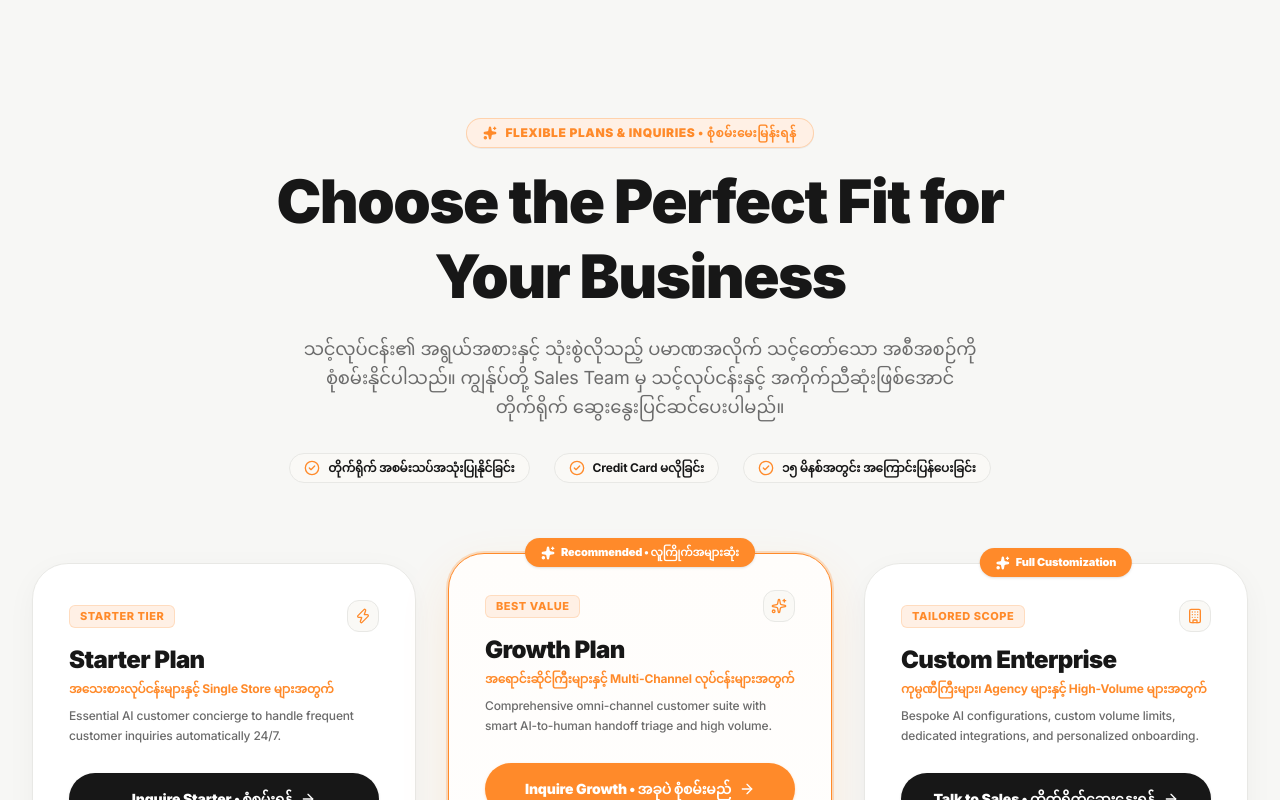
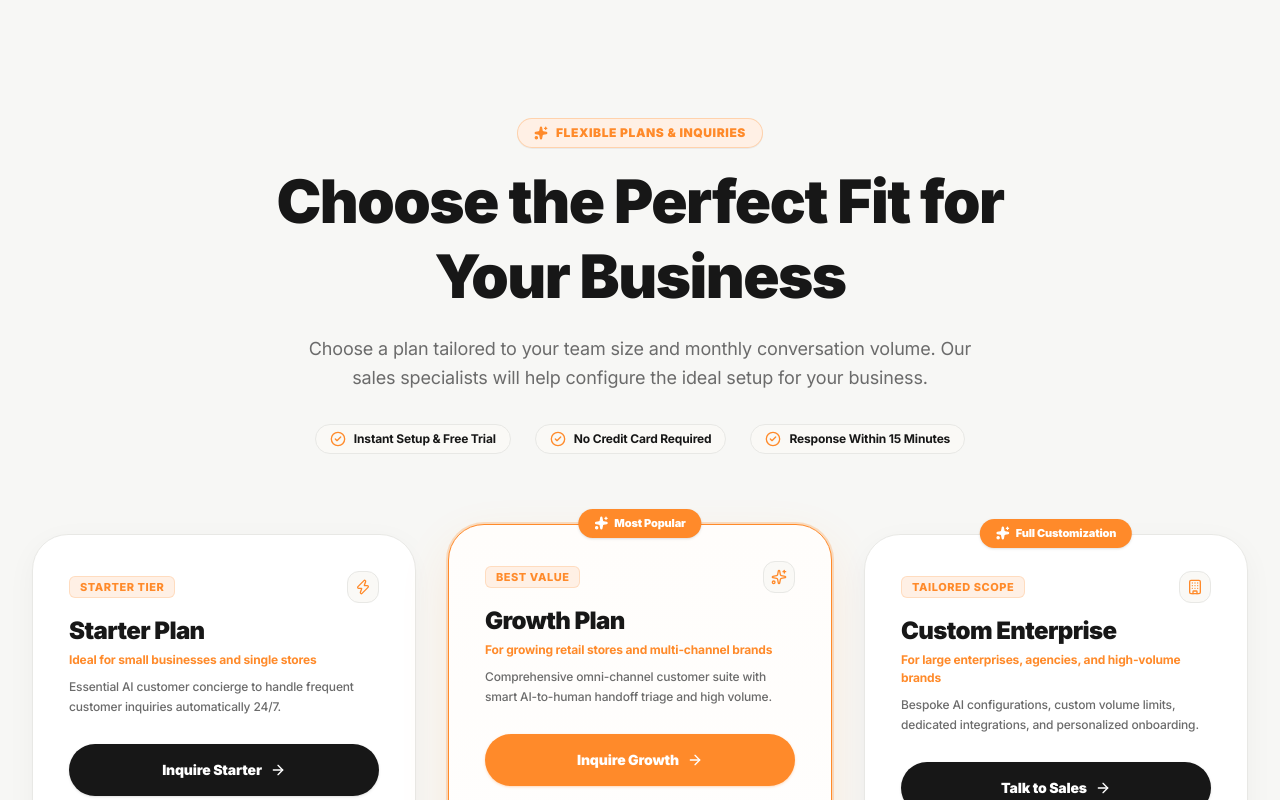
Before and after one commit to hmyat3366-ai/xiachatv3, a React (Vite) app: page / in a window 1280 px wide. Shown: the part 10280-11080 px from the top of the page. Built offline with nearby package versions, Linux system fonts and the light colour scheme; no server answers.

Commit message:
refactor(billing): switch all billing and plan sections to English only

```diff
--- a/src/components/LeadModal.tsx
+++ b/src/components/LeadModal.tsx
@@ -114,7 +114,7 @@ export const LeadModal: React.FC<LeadModalProps> = ({
             <div className="mb-6">
               <div className="inline-flex items-center gap-2 px-3 py-1 rounded-full bg-[#FFF0E5] text-[#D96512] text-xs font-black mb-3 border border-[#FF8A2A]/30">
                 <Sparkles className="w-3.5 h-3.5 fill-[#FF8A2A]" />
-                <span>Contact Sales & Inquiry • စုံစမ်းရန်</span>
+                <span>Contact Sales & Inquiry</span>
               </div>
               <h3 className="text-2xl sm:text-3xl font-black text-[#171717] tracking-tight">
                 {initialMode === 'book_demo'
@@ -122,7 +122,7 @@ export const LeadModal: React.FC<LeadModalProps> = ({
                   : 'Contact Sales for Custom Setup'}
               </h3>
               <p className="text-xs sm:text-sm text-[#6B6B6B] mt-2 leading-relaxed font-medium">
-                သင့်လုပ်ငန်းလိုအပ်ချက်နှင့် ကိုက်ညီသော စနစ်သတ်မှတ်ချက်များ၊ တိုက်ရိုက် Demo နှင့် စျေးနှုန်းများကို ဆွေးနွေးနိုင်ရန် ဆက်သွယ်ပေးပါ။
+                Connect with our sales specialists to discuss tailored configurations, live demos, and custom enterprise pricing.
               </p>
             </div>
 
@@ -254,7 +254,7 @@ export const LeadModal: React.FC<LeadModalProps> = ({
                   <span>Sending Inquiry...</span>
                 ) : (
                   <>
-                    <span>Submit Inquiry • စုံစမ်းရန် ပို့မည်</span>
+                    <span>Submit Inquiry</span>
                     <Send className="w-4 h-4" />
                   </>
                 )}
--- a/src/components/PricingSection.tsx
+++ b/src/components/PricingSection.tsx
@@ -30,7 +30,7 @@ export const PricingSection: React.FC<PricingSectionProps> = ({ onStartFree, onC
     {
       id: 'starter',
       name: 'Starter Plan',
-      tagline: 'အသေးစားလုပ်ငန်းများနှင့် Single Store များအတွက်',
+      tagline: 'Ideal for small businesses and single stores',
       description: 'Essential AI customer concierge to handle frequent customer inquiries automatically 24/7.',
       capacityLabel: 'Starter Tier',
       popular: false,
@@ -44,16 +44,16 @@ export const PricingSection: React.FC<PricingSectionProps> = ({ onStartFree, onC
         'Order & Policy Q&A Automation',
         'Standard Email Support',
       ],
-      ctaText: 'Inquire Starter • စုံစမ်းရန်',
+      ctaText: 'Inquire Starter',
     },
     {
       id: 'growth',
       name: 'Growth Plan',
-      tagline: 'အရောင်းဆိုင်ကြီးများနှင့် Multi-Channel လုပ်ငန်းများအတွက်',
+      tagline: 'For growing retail stores and multi-channel brands',
       description: 'Comprehensive omni-channel customer suite with smart AI-to-human handoff triage and high volume.',
       capacityLabel: 'Best Value',
       popular: true,
-      badge: 'Recommended • လူကြိုက်အများဆုံး',
+      badge: 'Most Popular',
       icon: Sparkles,
       features: [
         'Multi-Channel Unified Inbox',
@@ -65,12 +65,12 @@ export const PricingSection: React.FC<PricingSectionProps> = ({ onStartFree, onC
         'Unlimited Knowledge Base Documents',
         'Priority 24/7 Support Service',
       ],
-      ctaText: 'Inquire Growth • အခုပဲ စုံစမ်းမည်',
+      ctaText: 'Inquire Growth',
     },
     {
       id: 'enterprise',
       name: 'Custom Enterprise',
-      tagline: 'ကုမ္ပဏီကြီးများ၊ Agency များနှင့် High-Volume များအတွက်',
+      tagline: 'For large enterprises, agencies, and high-volume brands',
       description: 'Bespoke AI configurations, custom volume limits, dedicated integrations, and personalized onboarding.',
       capacityLabel: 'Tailored Scope',
       popular: false,
@@ -86,7 +86,7 @@ export const PricingSection: React.FC<PricingSectionProps> = ({ onStartFree, onC
         '99.9% Uptime Guarantee & SLA',
         'Custom Team Training & Setup',
       ],
-      ctaText: 'Talk to Sales • တိုက်ရိုက်ဆွေးနွေးရန်',
+      ctaText: 'Talk to Sales',
     },
   ];
 
@@ -96,7 +96,7 @@ export const PricingSection: React.FC<PricingSectionProps> = ({ onStartFree, onC
       <div className="text-center max-w-[840px] mx-auto mb-16 sm:mb-20">
         <div className="inline-flex items-center gap-2 text-xs font-black uppercase tracking-wider text-[#FF8A2A] bg-[#FFF0E5] px-4 py-1.5 rounded-full border border-[#FF8A2A]/30 mb-4 shadow-2xs">
           <Sparkles className="w-3.5 h-3.5 fill-[#FF8A2A]" />
-          <span>Flexible Plans & Inquiries • စုံစမ်းမေးမြန်းရန်</span>
+          <span>Flexible Plans & Inquiries</span>
         </div>
 
         <h2 className="text-3xl sm:text-5xl lg:text-6xl font-black text-[#171717] tracking-tight leading-tight">
@@ -104,22 +104,22 @@ export const PricingSection: React.FC<PricingSectionProps> = ({ onStartFree, onC
         </h2>
 
         <p className="text-base sm:text-lg text-[#6B6B6B] mt-5 font-normal max-w-[680px] mx-auto leading-relaxed">
-          သင့်လုပ်ငန်း၏ အရွယ်အစားနှင့် သုံးစွဲလိုသည့် ပမာဏအလိုက် သင့်တော်သော အစီအစဉ်ကို စုံစမ်းနိုင်ပါသည်။ ကျွန်ုပ်တို့ Sales Team မှ သင့်လုပ်ငန်းနှင့် အကိုက်ညီဆုံးဖြစ်အောင် တိုက်ရိုက် ဆွေးနွေးပြင်ဆင်ပေးပါမည်။
+          Choose a plan tailored to your team size and monthly conversation volume. Our sales specialists will help configure the ideal setup for your business.
         </p>
 
         {/* Highlight Badges */}
         <div className="flex flex-wrap items-center justify-center gap-3 sm:gap-6 mt-8 text-xs font-bold text-[#171717]">
           <div className="flex items-center gap-2 bg-[#FAF9F6] px-3.5 py-1.5 rounded-full border border-[#E8E8E5]">
             <CheckCircle2 className="w-4 h-4 text-[#FF8A2A]" />
-            <span>တိုက်ရိုက် အစမ်းသပ်အသုံးပြုနိုင်ခြင်း</span>
+            <span>Instant Setup & Free Trial</span>
           </div>
           <div className="flex items-center gap-2 bg-[#FAF9F6] px-3.5 py-1.5 rounded-full border border-[#E8E8E5]">
             <CheckCircle2 className="w-4 h-4 text-[#FF8A2A]" />
-            <span>Credit Card မလိုခြင်း</span>
+            <span>No Credit Card Required</span>
           </div>
           <div className="flex items-center gap-2 bg-[#FAF9F6] px-3.5 py-1.5 rounded-full border border-[#E8E8E5]">
             <CheckCircle2 className="w-4 h-4 text-[#FF8A2A]" />
-            <span>၁၅ မိနစ်အတွင်း အကြောင်းပြန်ပေးခြင်း</span>
+            <span>Response Within 15 Minutes</span>
           </div>
         </div>
       </div>
@@ -208,7 +208,7 @@ export const PricingSection: React.FC<PricingSectionProps> = ({ onStartFree, onC
               Need a Custom Solution or High-Volume Enterprise Setup?
             </h4>
             <p className="text-xs text-[#6B6B6B] mt-1 font-medium">
-              ကျွန်ုပ်တို့ အဖွဲ့နှင့် တိုက်ရိုက် မေးမြန်းဆွေးနွေးနိုင်ပါသည်။ အထူးစိတ်ကြိုက်ပြင်ဆင်မှုများနှင့် SLA များကို ချိန်ညှိပေးပါသည်။
+              Chat directly with our enterprise team for bespoke custom prompts, integrations, and tailored SLA agreements.
             </p>
           </div>
         </div>
--- a/src/components/billing/CurrentPlanCard.tsx
+++ b/src/components/billing/CurrentPlanCard.tsx
@@ -38,7 +38,7 @@ export const CurrentPlanCard: React.FC<CurrentPlanCardProps> = ({
     switch (status) {
       case 'active':
         return {
-          label: 'Active Plan • လက်ရှိ အသုံးပြုနေသည်',
+          label: 'Active Plan',
           style: 'bg-emerald-50 text-emerald-800 border-emerald-200/80',
           dot: 'bg-emerald-500',
         };
@@ -96,7 +96,7 @@ export const CurrentPlanCard: React.FC<CurrentPlanCardProps> = ({
             className="px-5 py-3 rounded-full bg-[#FF8A2A] hover:bg-[#D96512] text-white text-xs font-black shadow-md hover:shadow-lg transition-all duration-200 flex items-center gap-2 cursor-pointer"
           >
             <Sparkles className="w-4 h-4 fill-white" />
-            <span>Inquire Plan Upgrade • အစီအစဉ် ပြောင်းလဲရန်</span>
+            <span>Inquire Plan Upgrade</span>
             <ArrowRight className="w-4 h-4" />
           </button>
         </div>
--- a/src/pages/ProtectedPages.tsx
+++ b/src/pages/ProtectedPages.tsx
@@ -981,13 +981,13 @@ export const BillingPage: React.FC<{ onNavigate: (path: string) => void }> = ({
                 <div>
                   <div className="inline-flex items-center gap-2 px-3 py-1 rounded-full bg-[#FFF0E5] text-[#D96512] text-xs font-black mb-2 border border-[#FF8A2A]/30">
                     <Sparkles className="w-3.5 h-3.5 fill-[#FF8A2A]" />
-                    <span>Plan Options & Upgrades • အစီအစဉ်များ စုံစမ်းရန်</span>
+                    <span>Plan Options & Upgrades</span>
                   </div>
                   <h3 className="text-2xl font-black text-[#171717] tracking-tight">
                     Looking to Upgrade or Expand Limits?
                   </h3>
                   <p className="text-xs sm:text-sm text-[#6B6B6B] mt-1 font-medium leading-relaxed">
-                    သင့်လုပ်ငန်းလိုအပ်ချက်အရ စကားပြောပမာဏ (Conversation Volume)၊ Agent နေရာများ သို့မဟုတ် Multi-channel များ ထပ်မံတိုးမြှင့်လိုပါက စုံစမ်းမေးမြန်းနိုင်ပါသည်။
+                    Need higher conversation volume, more agent seats, or custom integrations? Explore our flexible upgrade options below.
                   </p>
                 </div>
               </div>
@@ -1024,7 +1024,7 @@ export const BillingPage: React.FC<{ onNavigate: (path: string) => void }> = ({
                     onClick={() => handleOpenInquiry('starter')}
                     className="mt-6 w-full py-2.5 rounded-xl bg-white border border-[#E8E8E5] hover:border-[#FF8A2A] text-[#171717] hover:text-[#FF8A2A] text-xs font-bold transition-all flex items-center justify-center gap-1.5 cursor-pointer shadow-2xs"
                   >
-                    <span>Inquire Starter • စုံစမ်းရန်</span>
+                    <span>Inquire Starter</span>
                     <ArrowRight className="w-3.5 h-3.5" />
                   </button>
                 </div>
@@ -1032,7 +1032,7 @@ export const BillingPage: React.FC<{ onNavigate: (path: string) => void }> = ({
                 {/* Growth */}
                 <div className="p-6 rounded-2xl bg-gradient-to-b from-[#FFFDFB] to-white border-2 border-[#FF8A2A]/40 shadow-sm flex flex-col justify-between relative">
                   <span className="absolute -top-2.5 right-4 bg-[#FF8A2A] text-white text-[10px] font-black px-2.5 py-0.5 rounded-full shadow-2xs">
-                    Recommended • လူကြိုက်အများဆုံး
+                    Most Popular
                   </span>
                   <div className="space-y-3">
                     <div className="flex items-center justify-between">
@@ -1062,7 +1062,7 @@ export const BillingPage: React.FC<{ onNavigate: (path: string) => void }> = ({
                     onClick={() => handleOpenInquiry('growth')}
                     className="mt-6 w-full py-2.5 rounded-xl bg-[#FF8A2A] hover:bg-[#D96512] text-white text-xs font-bold transition-all flex items-center justify-center gap-1.5 cursor-pointer shadow-xs"
                   >
-                    <span>Inquire Growth • အခုပဲ စုံစမ်းမည်</span>
+                    <span>Inquire Growth</span>
                     <ArrowRight className="w-3.5 h-3.5" />
                   </button>
                 </div>
@@ -1097,7 +1097,7 @@ export const BillingPage: React.FC<{ onNavigate: (path: string) => void }> = ({
                     onClick={() => handleOpenInquiry('enterprise')}
                     className="mt-6 w-full py-2.5 rounded-xl bg-[#171717] hover:bg-black text-white text-xs font-bold transition-all flex items-center justify-center gap-1.5 cursor-pointer shadow-xs"
                   >
-                    <span>Talk to Sales • ဆွေးနွေးရန်</span>
+                    <span>Talk to Sales</span>
                     <ArrowRight className="w-3.5 h-3.5" />
                   </button>
                 </div>
```
Also changed, not shown: src/components/billing/PlanInquiryModal.tsx (+23 -23 lines).
